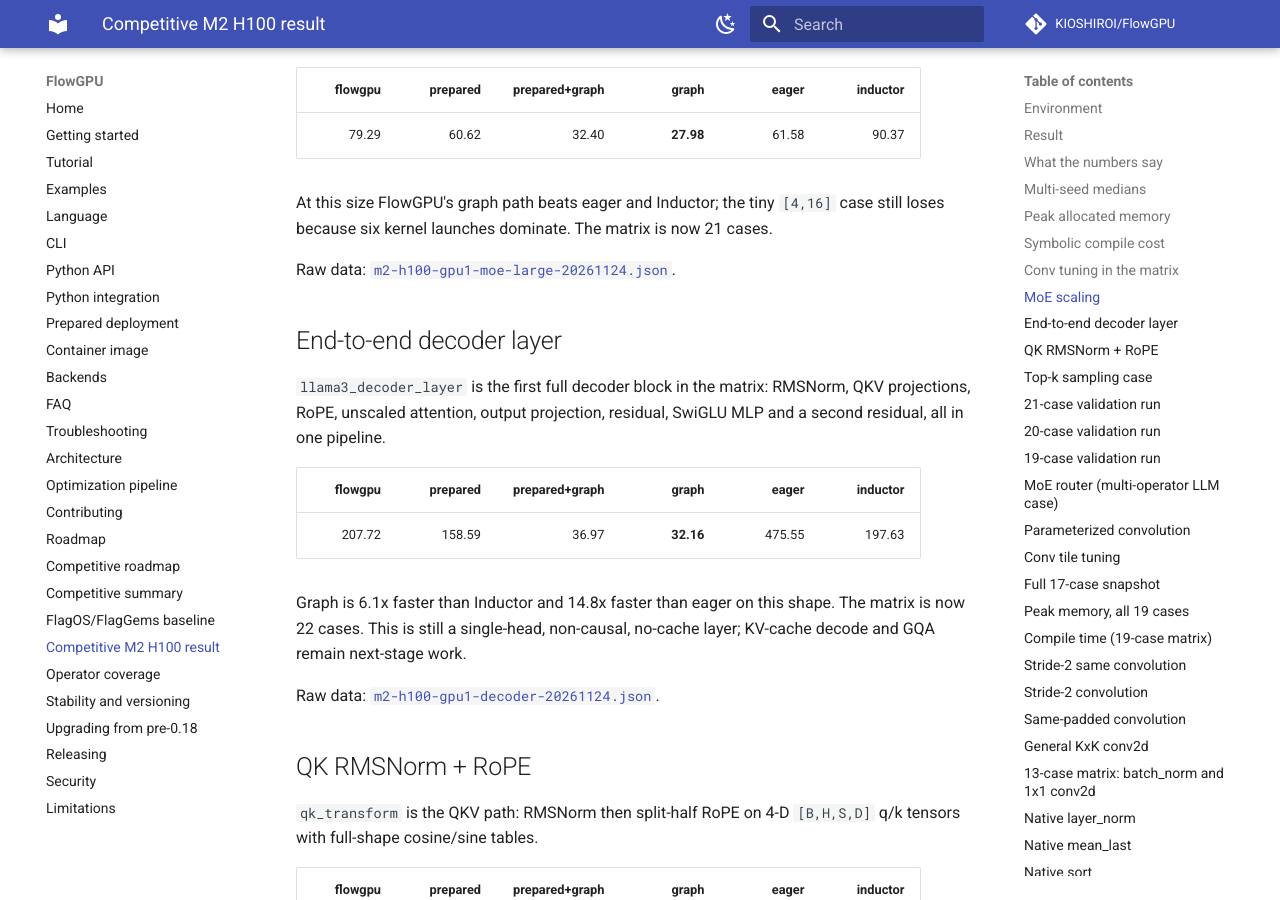
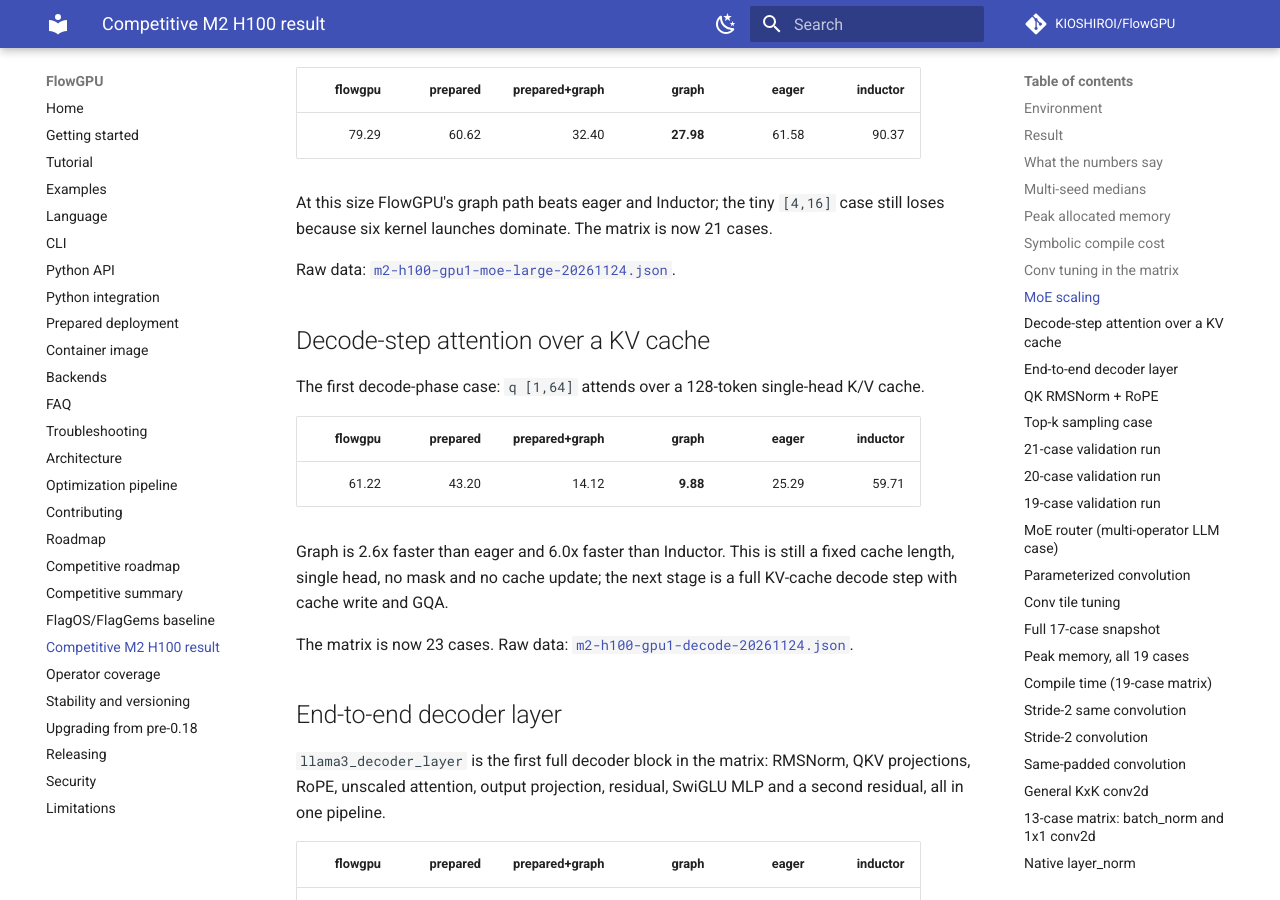
Before and after one commit to KIOSHIROI/FlowGPU, an MkDocs documentation site: the page built from docs/user-guide/competitive-m2-h100.md, in a window 1280 px wide and 900 px high, scrolled down 4653 px. Built offline with MkDocs 1.6.1 and Material for MkDocs 9.7.7, drawn with Linux system fonts in a browser that asks for light colours; comment, search, counter and statistics services are not loaded.

Commit message:
Release 0.59.0: decode-step attention
- Add fixed-KV-cache decode attention to M2.
- Graph 9.88 us vs eager 25.29 us / Inductor 59.71 us.

```diff
--- a/docs/user-guide/competitive-m2-h100.md
+++ b/docs/user-guide/competitive-m2-h100.md
@@ -183,6 +183,23 @@ cases.
 
 Raw data: [`m2-h100-gpu1-moe-large-20261124.json`](https://github.com/KIOSHIROI/FlowGPU/blob/main/benchmarks/competitive/measurements/m2-h100-gpu1-moe-large-20261124.json).
 
+
+
+## Decode-step attention over a KV cache
+
+The first decode-phase case: `q [1,64]` attends over a 128-token single-head
+K/V cache.
+
+| flowgpu | prepared | prepared+graph | graph | eager | inductor |
+|---:|---:|---:|---:|---:|---:|
+| 61.22 | 43.20 | 14.12 | **9.88** | 25.29 | 59.71 |
+
+Graph is 2.6x faster than eager and 6.0x faster than Inductor. This is still a
+fixed cache length, single head, no mask and no cache update; the next stage is a
+full KV-cache decode step with cache write and GQA.
+
+The matrix is now 23 cases.
+Raw data: [`m2-h100-gpu1-decode-20261124.json`](https://github.com/KIOSHIROI/FlowGPU/blob/main/benchmarks/competitive/measurements/m2-h100-gpu1-decode-20261124.json).
 
 ## End-to-end decoder layer
 
--- a/pyproject.toml
+++ b/pyproject.toml
@@ -4,7 +4,7 @@ build-backend = "setuptools.build_meta"
 
 [project]
 name = "flowgpu"
-version = "0.58.0"
+version = "0.59.0"
 description = "A dataflow DSL compiler for GPU operator pipelines targeting Triton and a portable reference backend"
 authors = [{name = "The FlowGPU Authors"}]
 keywords = ["compiler", "triton", "dataflow", "dsl", "gpu", "llm"]
```
Also changed, not shown: CHANGELOG.md (+5 -0 lines), PUBLIC_RELEASE.md (+1 -1 lines), docs/user-guide/competitive-summary.md (+1 -1 lines), 8 other files.
